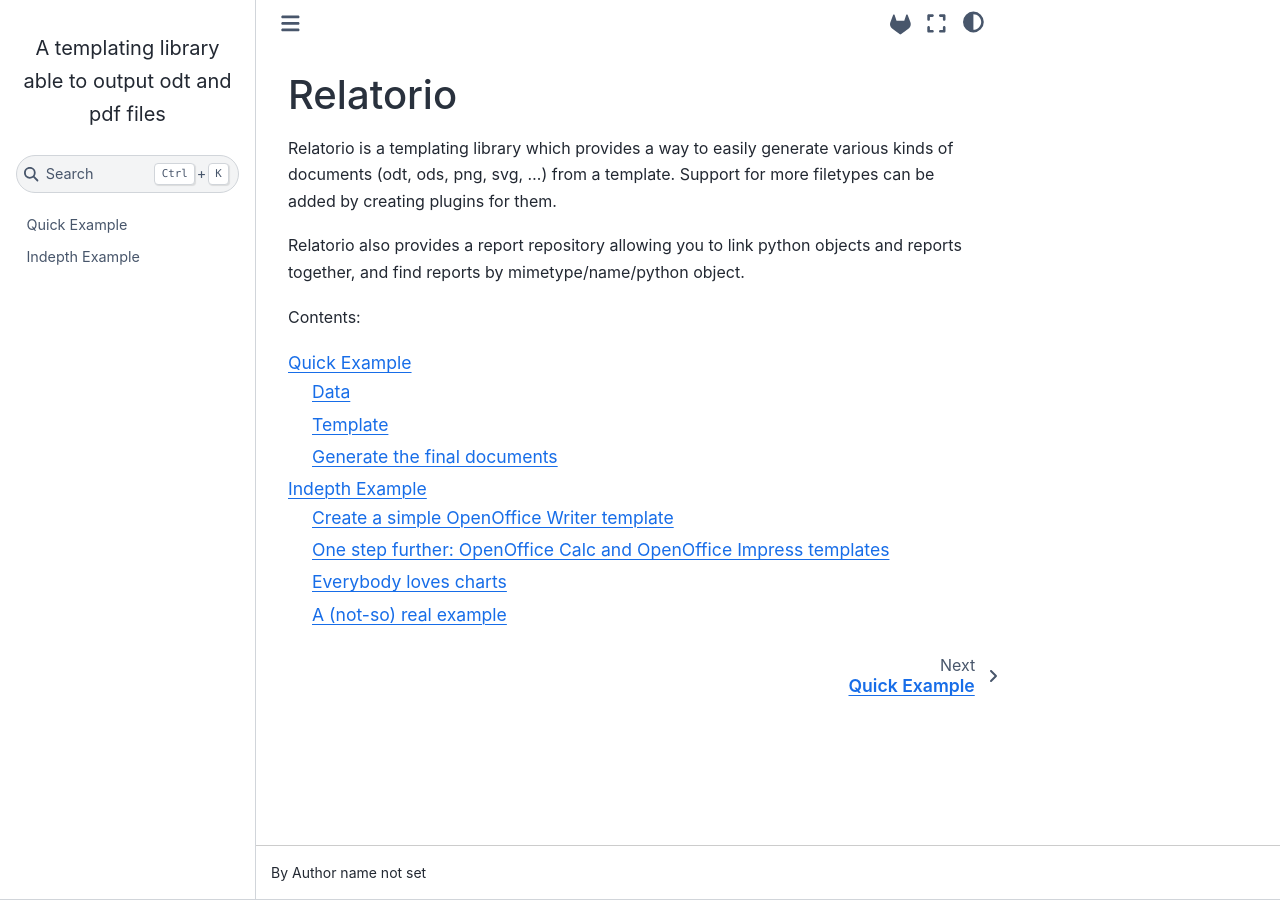
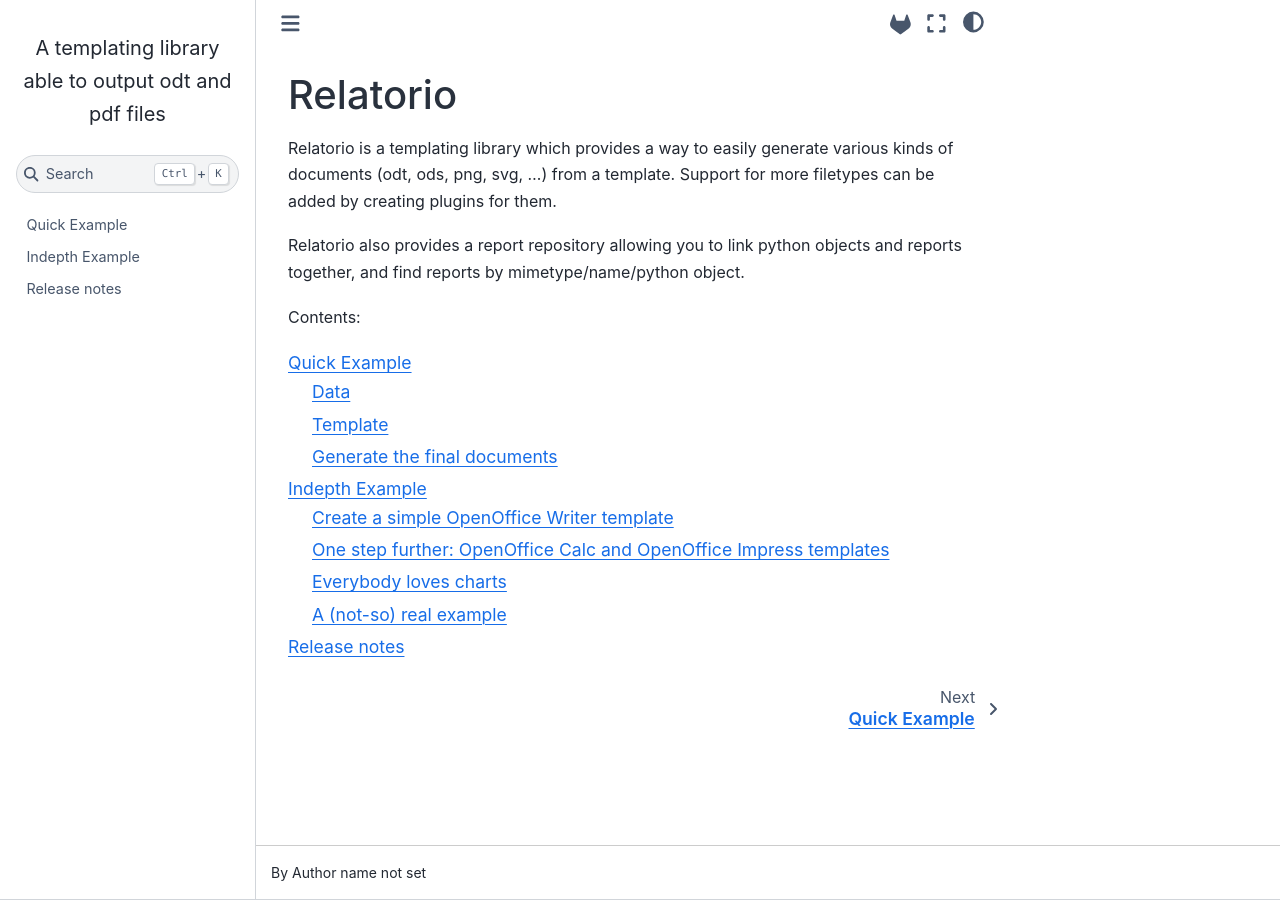
Before and after one commit to tryton/relatorio, a Sphinx documentation site: the page built from doc/index.rst, in a window 1280 px wide. Built offline with Sphinx 7.4.7 and the Sphinx Book theme 1.1.4, drawn with Linux system fonts in a browser that asks for light colours.

Commit message:
Include releases in documentation

```diff
--- a/doc/index.rst
+++ b/doc/index.rst
@@ -7,3 +7,4 @@ Contents:
 
    quickexample
    indepthexample
+   releases
--- /dev/null
+++ b/doc/releases.rst
@@ -0,0 +1,7 @@
+.. _releases-index:
+
+=============
+Release notes
+=============
+
+.. include:: ../CHANGELOG
```
Also changed, not shown: 1 other file.
